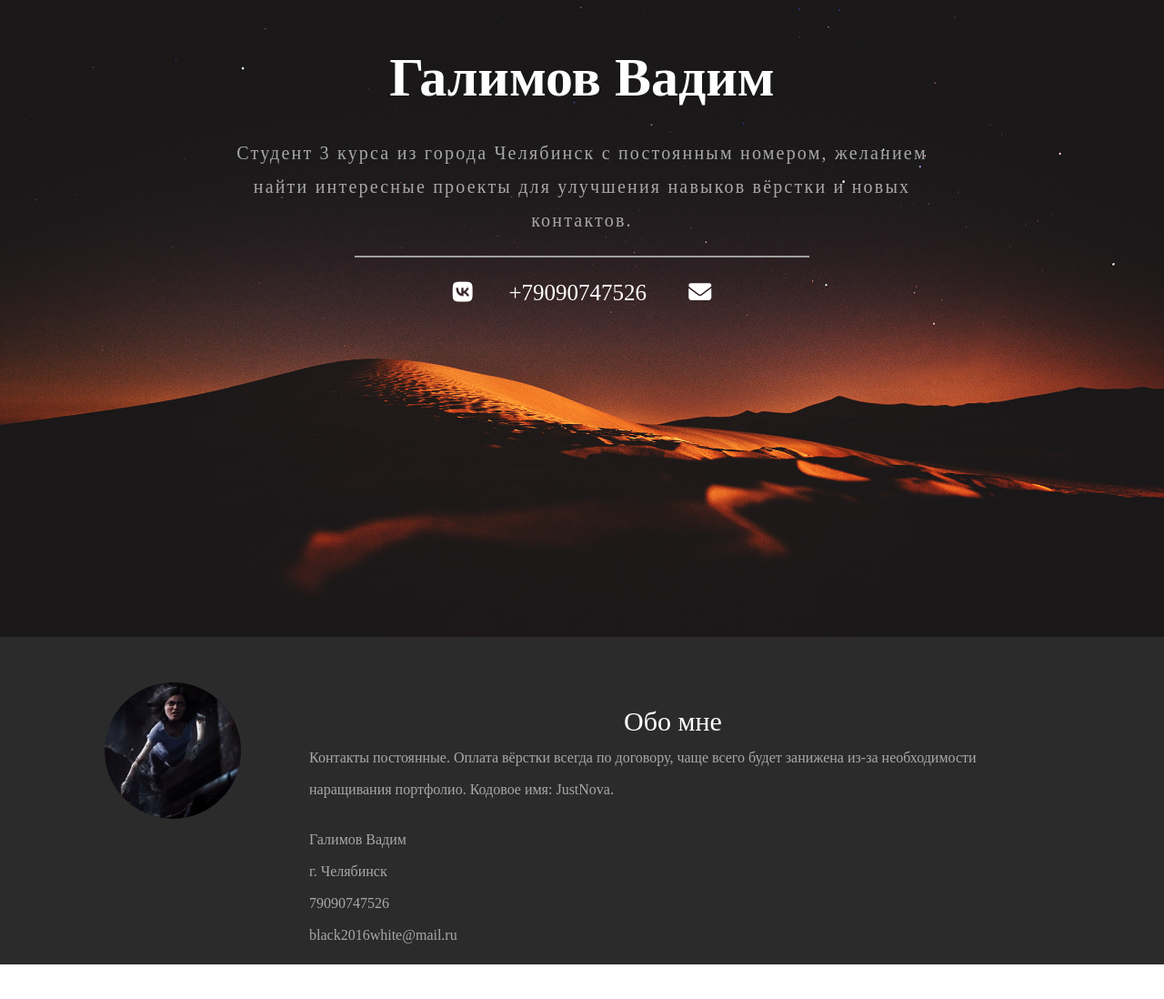
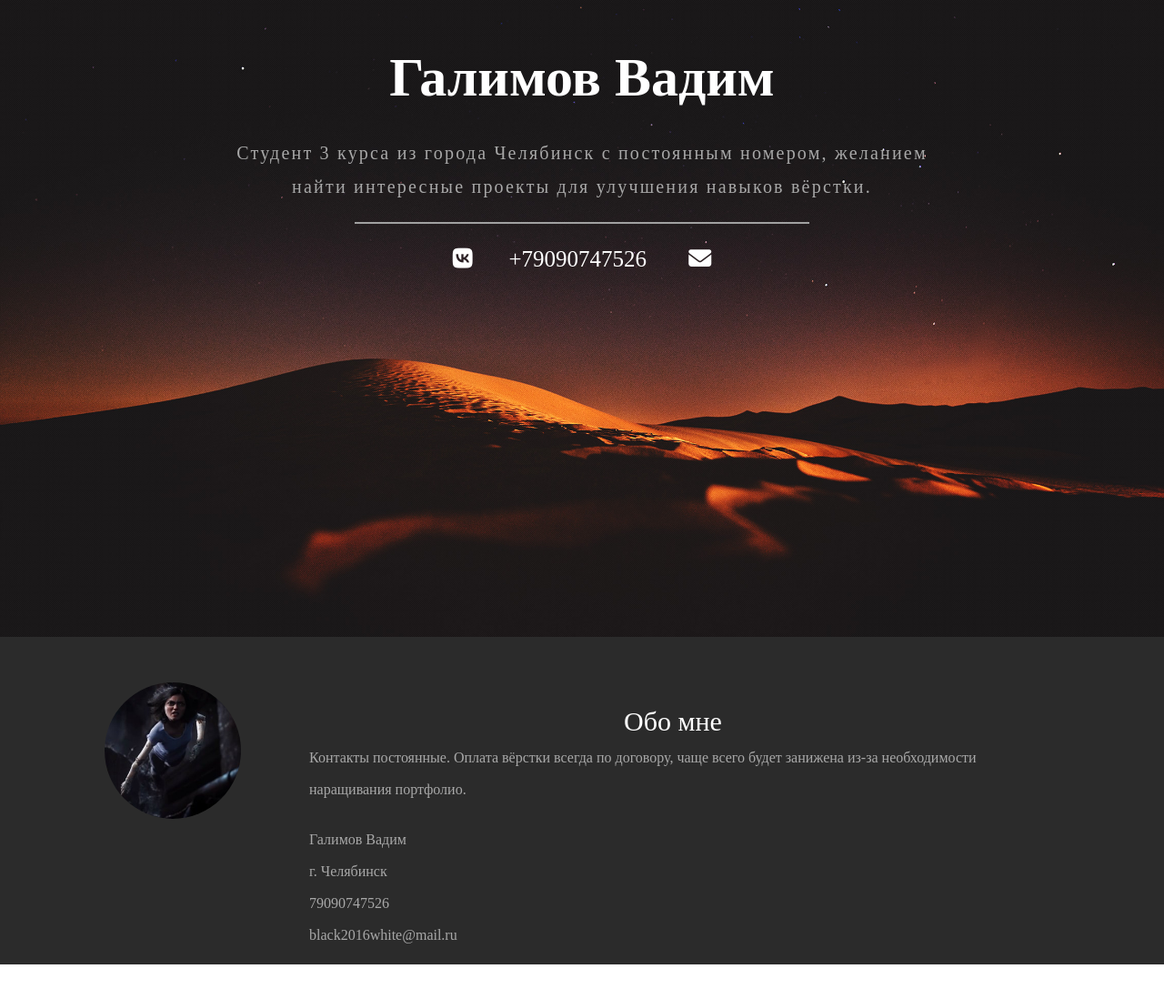
Before and after one commit to JustNova-git/portfolio, a plain HTML site: page index.html in a window 1280 px wide. Shown: the part 100-1198 px from the top of the page at 91% size. Drawn offline with Linux system fonts and the light colour scheme.

Commit message:
index again update

```diff
--- a/index.html
+++ b/index.html
@@ -24,7 +24,7 @@
       <div class="header__content">
         <h1 class="header__title">Галимов Вадим </h1>
         <p class="header__text">Студент 3 курса из города Челябинск с постоянным номером, желанием найти интересные
-          проекты для улучшения навыков вёрстки и новых контактов.</p>
+          проекты для улучшения навыков вёрстки.</p>
         <hr color="#A1A1A1" />
         <div class="header__contact header__contact_a"> <a href="https://vk.com/black_2016_white" target="_blank"><i
               class="fa fa-vk"></i></a><a href="tel:+79090747526">+79090747526 </a><a
@@ -41,7 +41,7 @@
             <div class="about__info">
               <div class="about__title title">Обо мне</div>
               <div class="about__text">Контакты постоянные. Оплата вёрстки всегда по договору, чаще всего будет занижена
-                из-за необходимости наращивания портфолио. Кодовое имя: JustNova.</div>
+                из-за необходимости наращивания портфолио.</div>
             </div>
             <div class="about__contact">
               <div class="about__contact-desc">
```
Also changed, not shown: 1 other file.
